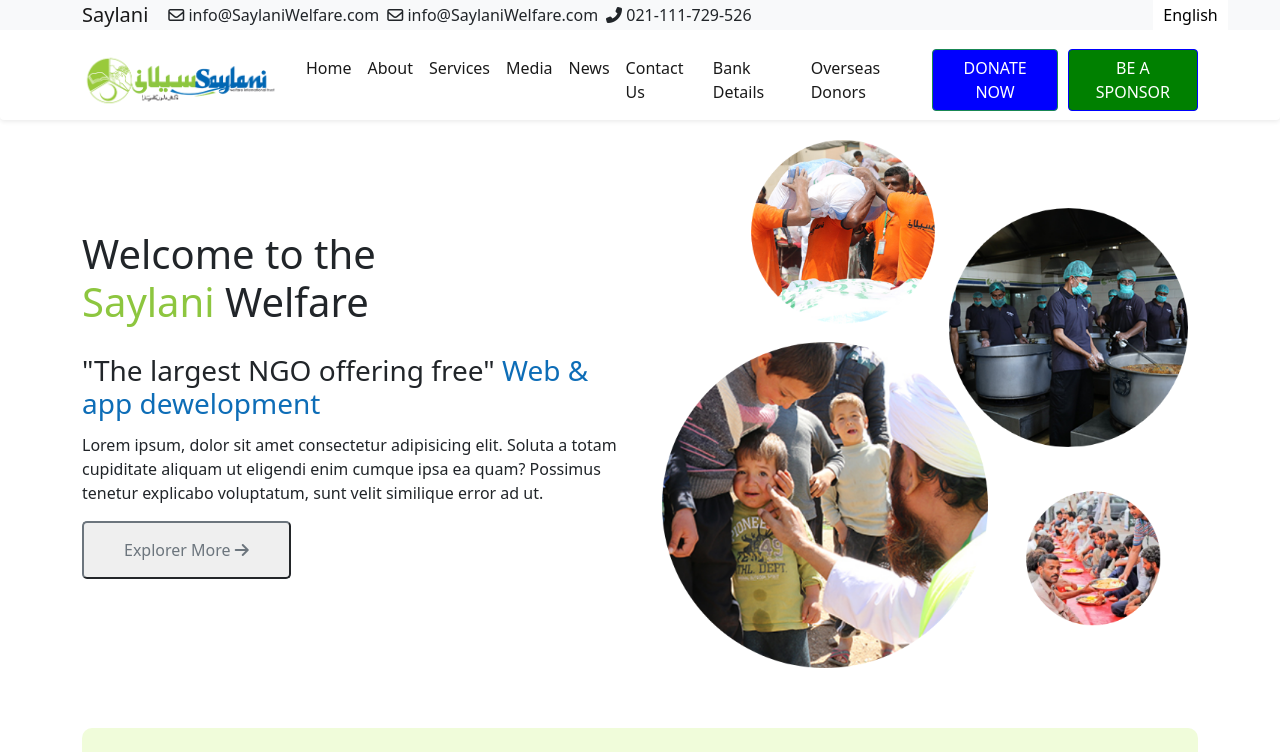
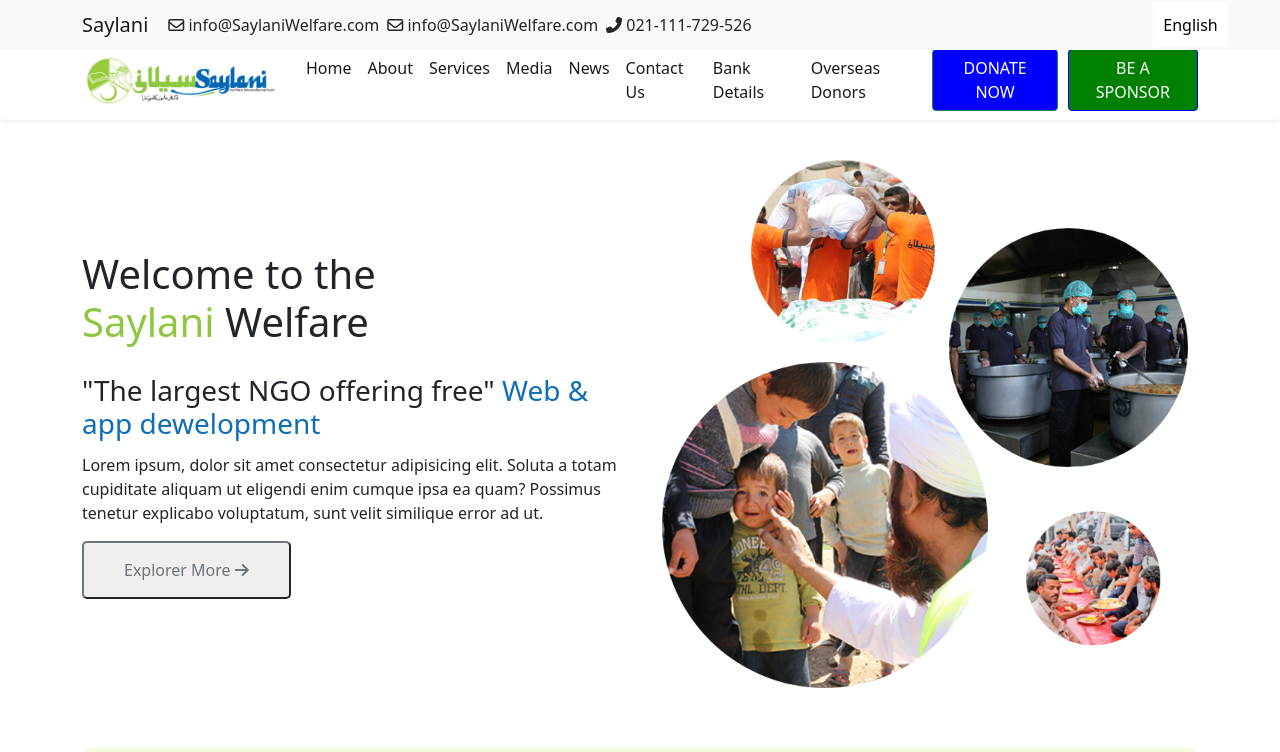
Before and after one commit to abs433/saylaniweb.com, a plain HTML site: page index.html in a window 1280 px wide. Shown: the top 752 px of the page. Drawn offline with nearby package versions, Linux system fonts and the light colour scheme.

Commit message:
Update index.html
Apdate

```diff
--- a/index.html
+++ b/index.html
@@ -16,7 +16,7 @@
 
 
 
-        <nav class="navbar navbar-expand-lg navbar-light bg-light " style="height: 30px; z-index: 1000;">
+        <nav class="navbar navbar-expand-lg navbar-light bg-light p-2 " style="height: 50px; z-index: 1000;">
             <div class="container h-30px">
                 <a class="navbar-brand" href="#">Saylani </a>
                 <button class="navbar-toggler" type="button" data-bs-toggle="collapse" data-bs-target="#navbarSupportedContent"
```
